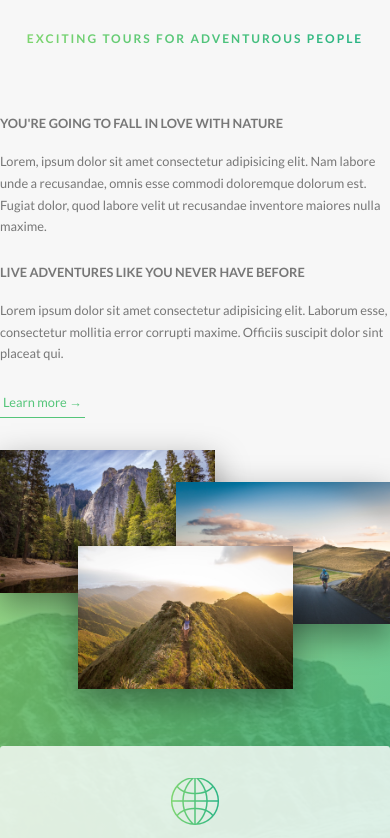
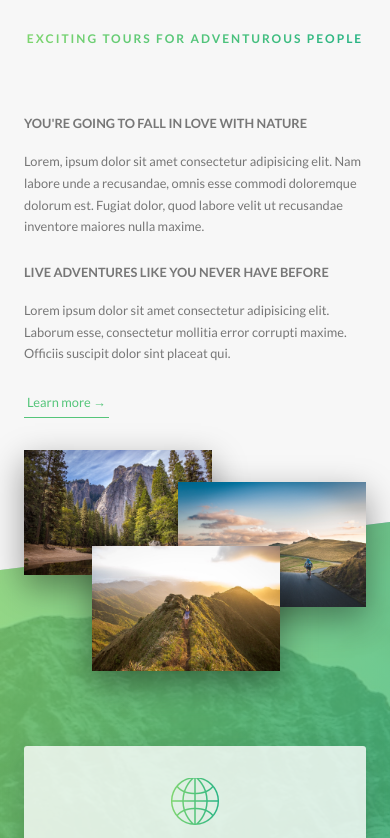
Before and after one commit to samcro85/Natours-project, a website: page index.html in a window 390 px wide. Shown: the part 804-1642 px from the top of the page. Drawn offline with Linux system fonts and the light colour scheme.

Commit message:
add media query footer

```diff
--- a/sass/layouts/_footer.scss
+++ b/sass/layouts/_footer.scss
@@ -3,9 +3,17 @@
   padding: 10rem 0;
   font-size: 1.4rem;
 
+  @include responsive(tab-portrait) {
+    padding: 8rem 0;
+  }
+
   &__logo-box {
     text-align: center;
     margin-bottom: 8rem;
+
+    @include responsive(tab-portrait) {
+      margin-bottom: 6rem;
+    }
   }
 
   &__logo {
@@ -17,6 +25,11 @@
     border-top: 1px solid $color-grey-dark;
     padding-top: 2rem;
     display: inline-block;
+
+    @include responsive(tab-portrait) {
+      width: 100%;
+      text-align: center;
+    }
   }
 
   &__list {
@@ -55,5 +68,10 @@
     float: right;
     border-top: 1px solid $color-grey-dark;
     padding-top: 2rem;
+
+    @include responsive(tab-portrait) {
+      width: 100%;
+      float: none;
+    }
   }
 }
--- a/sass/layouts/_grid.scss
+++ b/sass/layouts/_grid.scss
@@ -15,6 +15,7 @@
 
   @include responsive(tab-portrait) {
     max-width: 50rem;
+    padding: 0 3rem;
   }
 
   //   Il '^=' significa che il valore della classe devee iniziare con 'col-'
```
Also changed, not shown: css/main.css.
